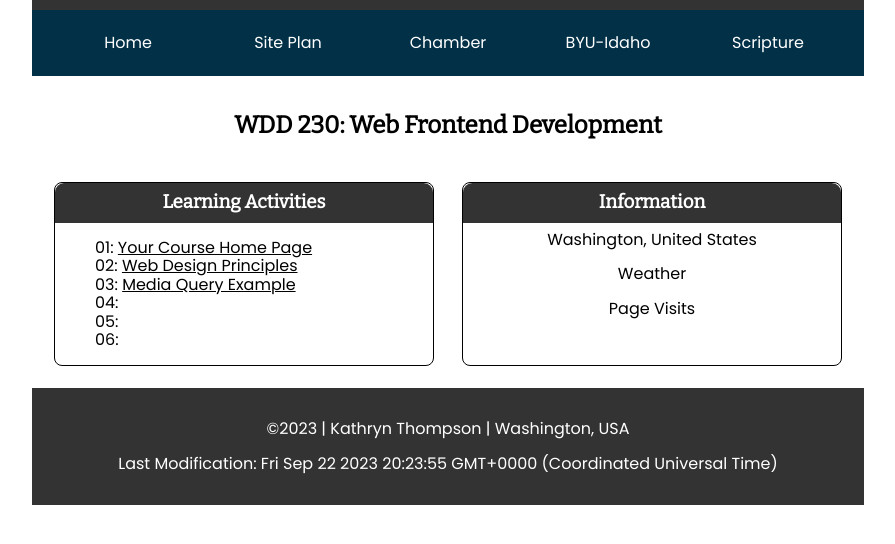
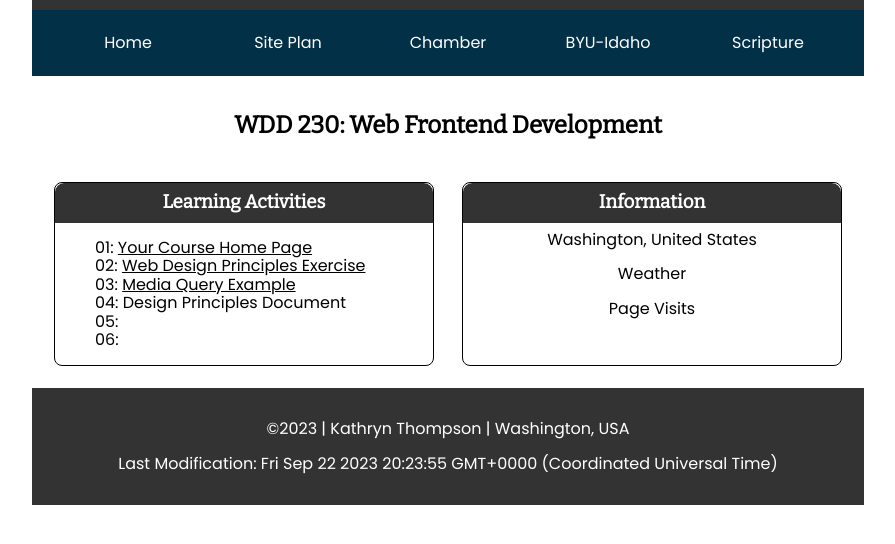
Before and after one commit to katyounge/wdd230, a plain HTML site: page index.html in a window 1280 px wide. Shown: the part 154-698 px from the top of the page, without its empty margins (192-1087 px from the left). Drawn offline with nearby package versions, Linux system fonts and the light colour scheme.

Commit message:
added link for assignment

```diff
--- a/index.html
+++ b/index.html
@@ -38,9 +38,9 @@
             <h3>Learning Activities</h3>
             <ul>
                 <li>01: <a href="https://katyounge.github.io/wdd230/">Your Course Home Page</a></li>
-                <li>02: <a href="https://katyounge.github.io/wdd230/lesson02/design.html">Web Design Principles</a></li>
+                <li>02: <a href="https://katyounge.github.io/wdd230/lesson02/design.html">Web Design Principles Exercise</a></li>
                 <li>03: <a href="https://katyounge.github.io/wdd230/lesson01/media-query.html">Media Query Example</a></li>
-                <li>04: <a href=""></a></li>
+                <li>04: <a href="https://katyounge.github.io/wdd230/lesson02/design-principles.html"></a>Design Principles Document</li>
                 <li>05: <a href=""></a></li>
                 <li>06: <a href=""></a></li>
             </ul>
```
